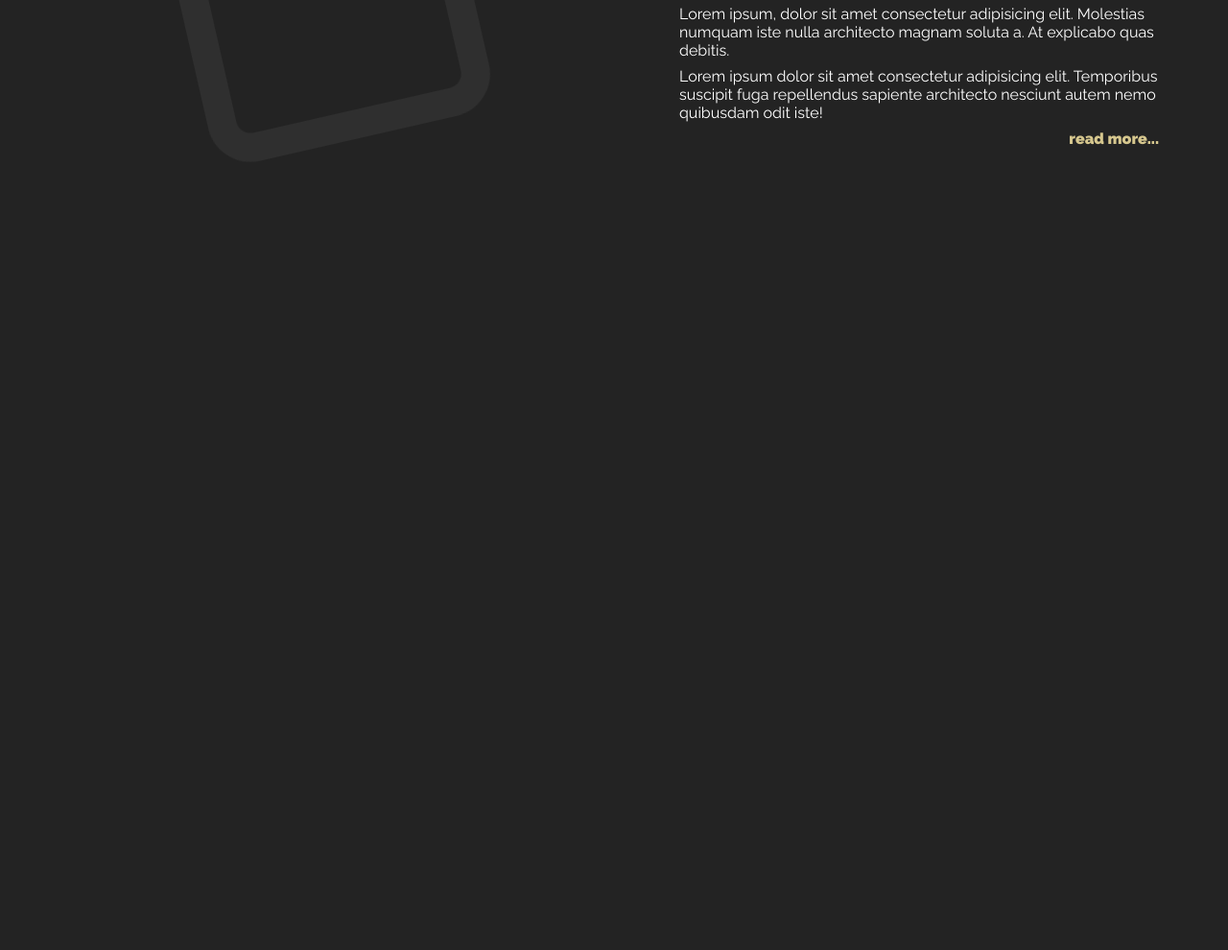
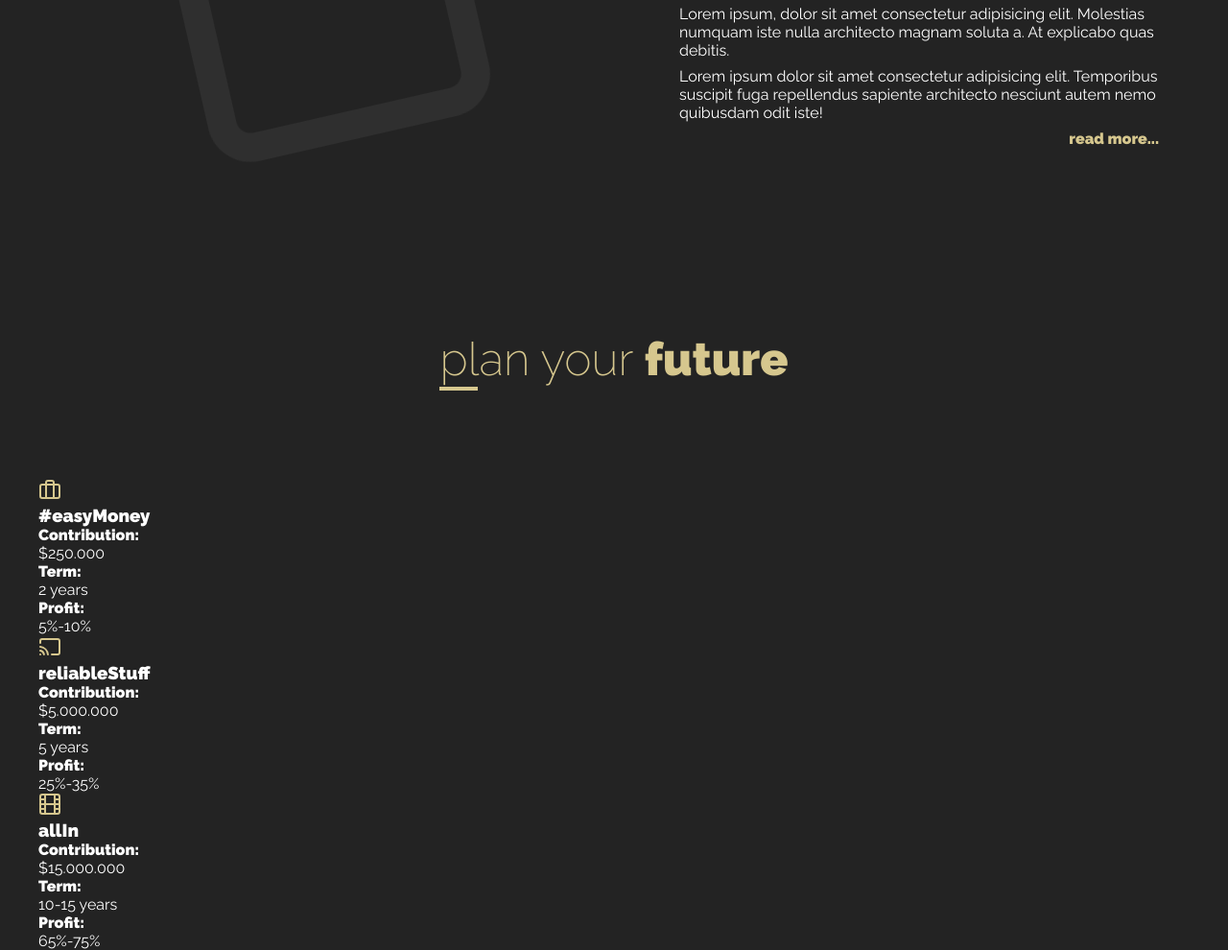
Before and after one commit to Ciupakabra9206/krypto, a website: page index.html in a window 1280 px wide. Shown: the part 2682-3672 px from the top of the page at 96% size. Before the commit the page ends 3028 px from the top, so only its background shows below. Drawn offline with Linux system fonts and the light colour scheme.

Commit message:
Created section plans

```diff
--- a/index.html
+++ b/index.html
@@ -99,6 +99,65 @@
                 <img src="img/icons/x.svg" alt="" class="info__bg-icon info__bg-icon--four">
             </section>
         </div>
+        <section class="plans" id="plan">
+            <div class="wrapper">
+                <h2 class="section-title">plan your <span>future</span></h2>
+                <div class="plans__box">
+                    <img src="img/icons/briefcase.svg" alt="" class="plans__item plans__item-icon">
+                    <div class="plans__item plans__item-name">
+                        <h3>#easyMoney</h3>
+                    </div>
+                    <div class="plans__item plans__item-money">
+                        <p><b>Contribution:</b></p>
+                        <p>$250.000</p>
+                    </div>
+                    <div class="plans__item plans__item-term">
+                        <p><b>Term:</b></p>
+                        <p>2 years</p>
+                    </div>
+                    <div class="plans__item plans__item-profit">
+                        <p><b>Profit:</b></p>
+                        <p>5%-10%</p>
+                    </div>
+                </div>
+                <div class="plans__box">
+                    <img src="img/icons/cast.svg" alt="" class="plans__item plans__item-icon">
+                    <div class="plans__item plans__item-name">
+                        <h3>reliableStuff</h3>
+                    </div>
+                    <div class="plans__item plans__item-money">
+                        <p><b>Contribution:</b></p>
+                        <p>$5.000.000</p>
+                    </div>
+                    <div class="plans__item plans__item-term">
+                        <p><b>Term:</b></p>
+                        <p>5 years</p>
+                    </div>
+                    <div class="plans__item plans__item-profit">
+                        <p><b>Profit:</b></p>
+                        <p>25%-35%</p>
+                    </div>
+                </div>
+                <div class="plans__box">
+                    <img src="img/icons/film.svg" alt="" class="plans__item plans__item-icon">
+                    <div class="plans__item plans__item-name">
+                        <h3>allIn</h3>
+                    </div>
+                    <div class="plans__item plans__item-money">
+                        <p><b>Contribution:</b></p>
+                        <p>$15.000.000</p>
+                    </div>
+                    <div class="plans__item plans__item-term">
+                        <p><b>Term:</b></p>
+                        <p>10-15 years</p>
+                    </div>
+                    <div class="plans__item plans__item-profit">
+                        <p><b>Profit:</b></p>
+                        <p>65%-75%</p>
+                    </div>
+                </div>
+            </div>
+        </section>
     </main>
 
     <script src="js/main.js"></script>
```
Also changed, not shown: img/icons/briefcase.svg (added), img/icons/cast.svg (added), img/icons/film.svg (added).
